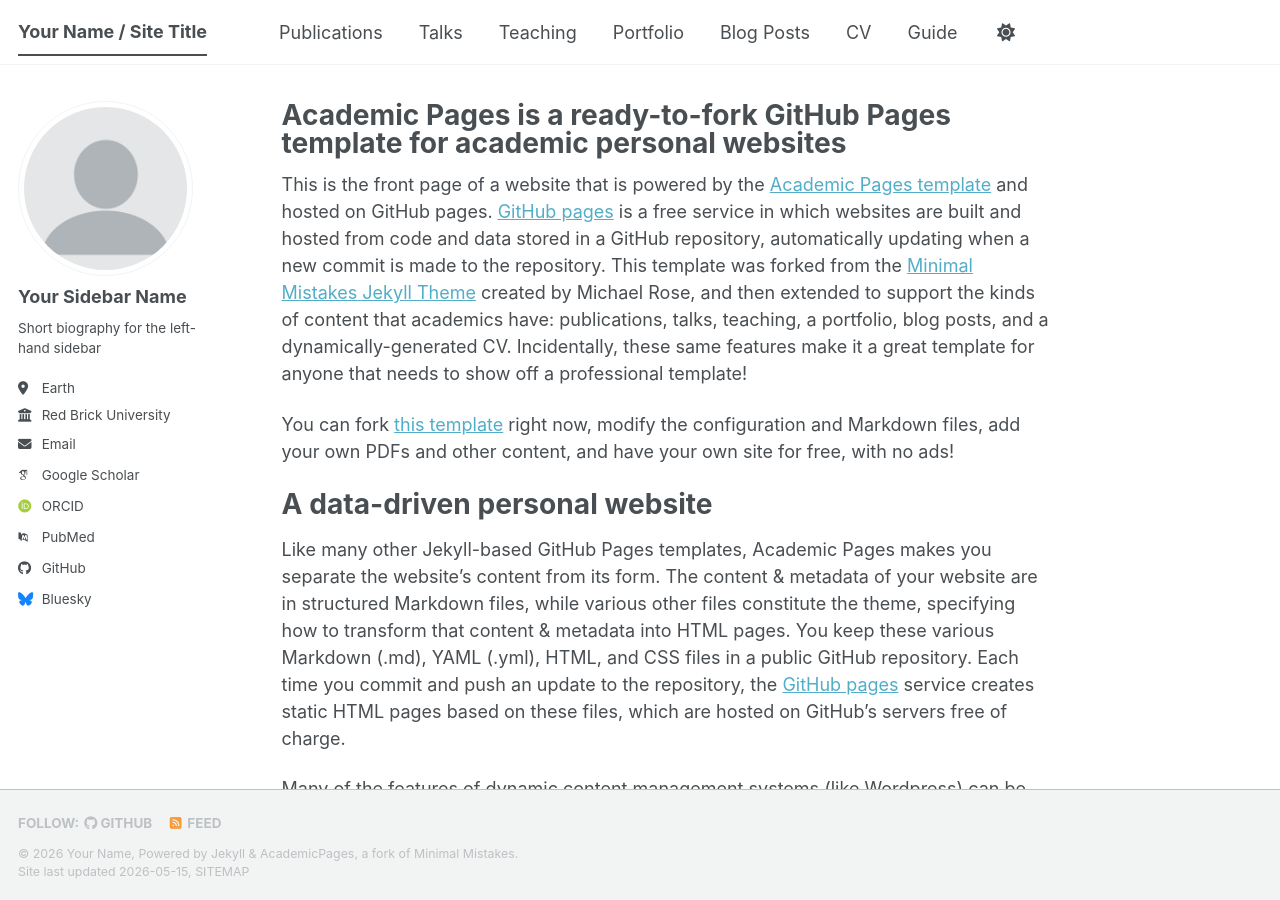
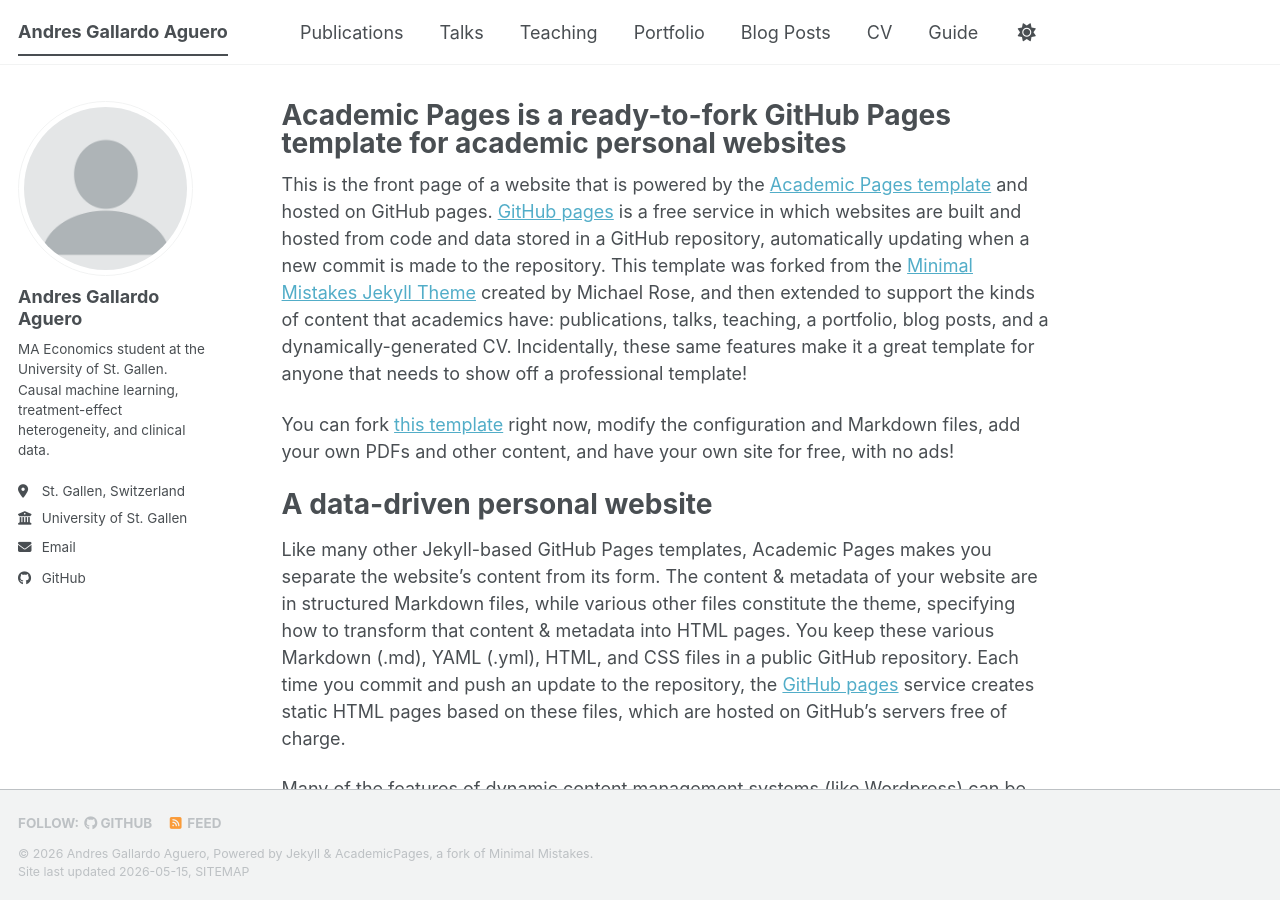
Before and after one commit to andresgallardoaguero/andresgallardoaguero.github.io, a Jekyll site: the page built from _pages/about.md, in a window 1280 px wide and 900 px high. Built offline with Jekyll 4.4.1, drawn with Linux system fonts in a browser that asks for light colours; some web fonts are replaced; a script bundle is joined from its source files by our own code; library files that are not in the unit come from our copies.

Commit message:
Personalize _config.yml with site owner info
Replaces template placeholders (Your Name, academicpages, Earth, etc.)
with site owner's actual identity. Clears out fake academic links
(googlescholar, orcid, pubmed) and the bluesky placeholder so they
don't render as broken/dummy links.

```diff
--- a/_config.yml
+++ b/_config.yml
@@ -9,14 +9,13 @@
 # Basic Site Settings
 locale                   : "en-US"
 site_theme               : "default" # The available themes options are "default", "air", "sunrise", "mint", "dirt" and "contrast"
-title                    : "Your Name / Site Title"
+title                    : "Andres Gallardo Aguero"
 title_separator          : "-"
-name                     : &name "Your Name"
-description              : &description "Your Name's academic portfolio"   # Update this with a general description of your site, this is the default if not overridden by a page
-url                      : https://academicpages.github.io # The base hostname & protocol for your site e.g. "https://[your GitHub username].github.io",
-                                                           # or if you already have some other page hosted on Github then use "https://[your GitHub username].github.io/[Your Repo Name]"
-baseurl                  : "" # the subpath of your site, e.g. "/blog"
-repository               : "academicpages/academicpages.github.io"
+name                     : &name "Andres Gallardo Aguero"
+description              : &description "Andres Gallardo Aguero — MA Economics student at the University of St. Gallen. Research at the intersection of causal machine learning, econometrics, and clinical data."
+url                      : https://andresgallardoaguero.github.io
+baseurl                  : ""
+repository               : "andresgallardoaguero/andresgallardoaguero.github.io"
 
 # Site Author - The following control what appear as part of the author content on the side bar.
 #               If a field is blank the icon and link will not appear, otherwise it will be shown.
@@ -24,24 +23,24 @@
 author:
   # Biographic information
   avatar           : "profile.png"
-  name             : "Your Sidebar Name"
+  name             : "Andres Gallardo Aguero"
   pronouns         : # example: "she/her"
-  bio              : "Short biography for the left-hand sidebar"
-  location         : "Earth"
-  employer         : "Red Brick University"
+  bio              : "MA Economics student at the University of St. Gallen. Causal machine learning, treatment-effect heterogeneity, and clinical data."
+  location         : "St. Gallen, Switzerland"
+  employer         : "University of St. Gallen"
   uri              : # URL
-  email            : "none@example.org"
+  email            : "andresgallardoaguero@gmail.com"
 
   # Academic websites
   academia         : # URL
   arxiv            : # URL - Update with the correct link to your profile
-  googlescholar    : "https://scholar.google.com/citations?user=PS_CX0AAAAAJ"
+  googlescholar    : # URL — add once you have a Google Scholar profile
   inspire-hep      : # URL
   impactstory      : # URL
-  orcid            : "https://orcid.org/yourorcidurl"
+  orcid            : # URL — add once you have an ORCID
   semantic         : # URL
   ssrn             : # URL
-  pubmed           : "https://www.ncbi.nlm.nih.gov/pubmed/?term=john+snow"
+  pubmed           : # URL
   researchgate     : # URL
   scopus           : # URL
   zotero           : # URL
@@ -51,13 +50,13 @@
   bitbucket        : # Username - Update with your username on the site
   codepen          : # Username
   dribbble         : # Username
-  github           : "academicpages"
+  github           : "andresgallardoaguero"
   kaggle           : # Username
   stackoverflow    : # User number or user number and name (i.e., use "1" or "1/jeff-atwood")
 
   # Social media
   artstation       : # Username
-  bluesky          : "bsky.app" # Replace this with you Bluesky username
+  bluesky          : # Bluesky username
   facebook         : # Username
   flickr           : # Username
   foursquare       : # Username
```
